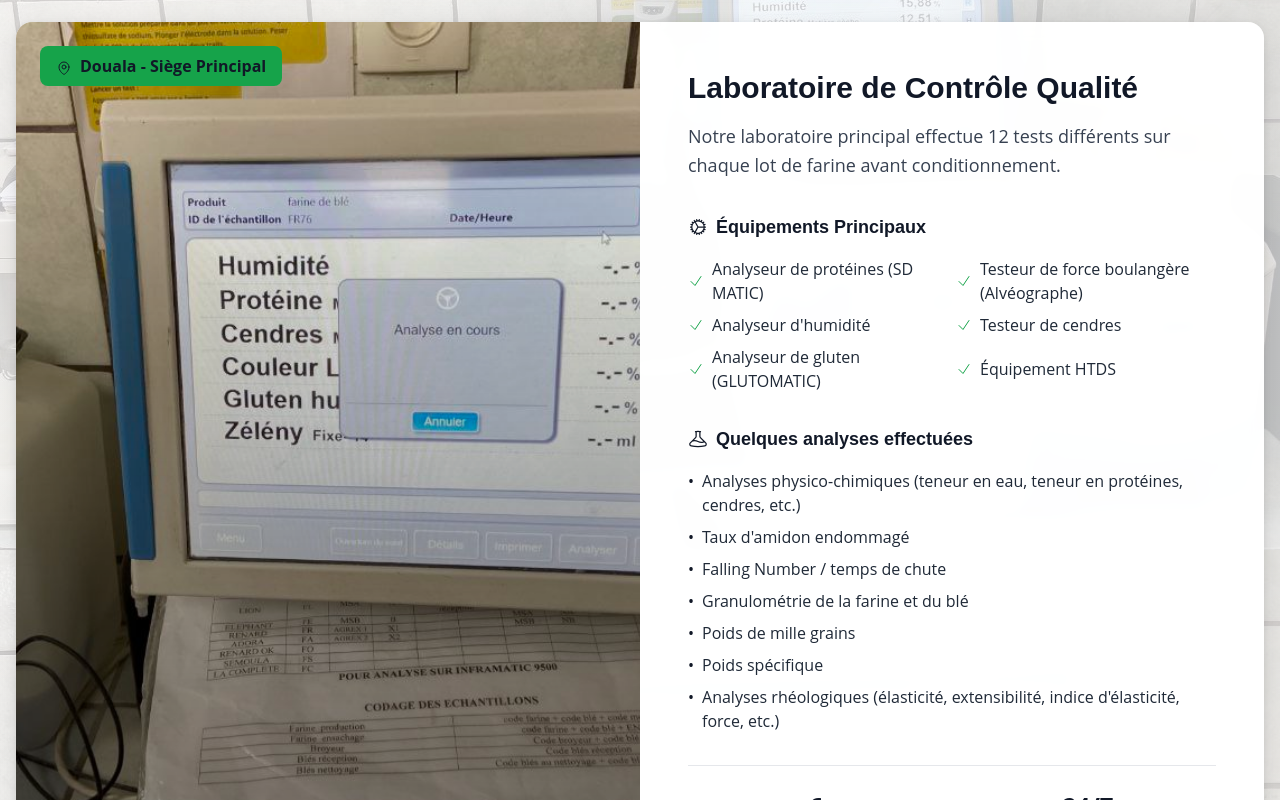
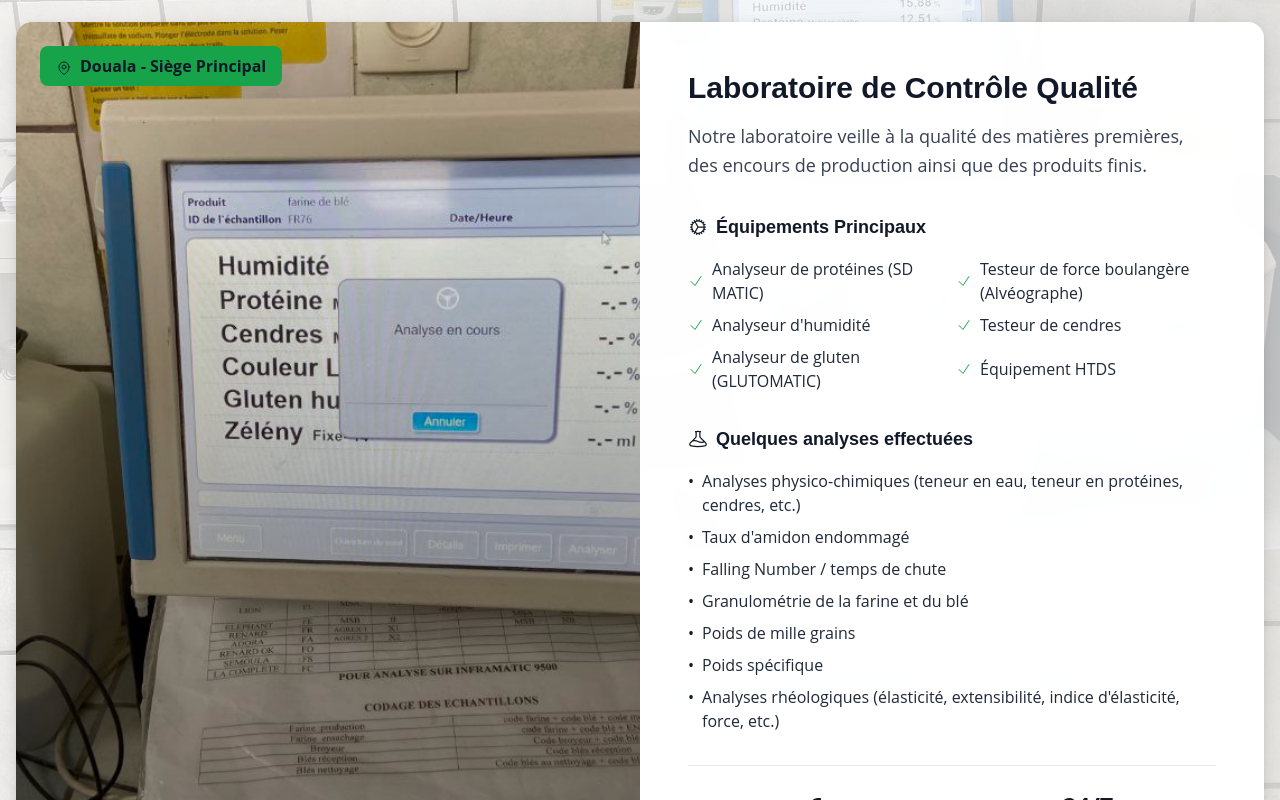
Before and after one commit to DominiqueOthniel/sitralanding, a Next.js app: page / in a window 1280 px wide. Shown: the part 2620-3420 px from the top of the page. Built offline with nearby package versions, Linux system fonts and the light colour scheme.

Commit message:
Mise à jour description laboratoire: veille qualité matières premières, encours et produits finis

```diff
--- a/src/app/landing-page/components/NosLaboratoiresSection.tsx
+++ b/src/app/landing-page/components/NosLaboratoiresSection.tsx
@@ -11,7 +11,7 @@ const NosLaboratoiresSection = () => {
     {
       name: 'Laboratoire de Contrôle Qualité',
       location: 'Douala - Siège Principal',
-      description: 'Notre laboratoire principal effectue 12 tests différents sur chaque lot de farine avant conditionnement.',
+      description: 'Notre laboratoire veille à la qualité des matières premières, des encours de production ainsi que des produits finis.',
       equipment: [
         'Analyseur de protéines (SD MATIC)',
         'Testeur de force boulangère (Alvéographe)',
```
